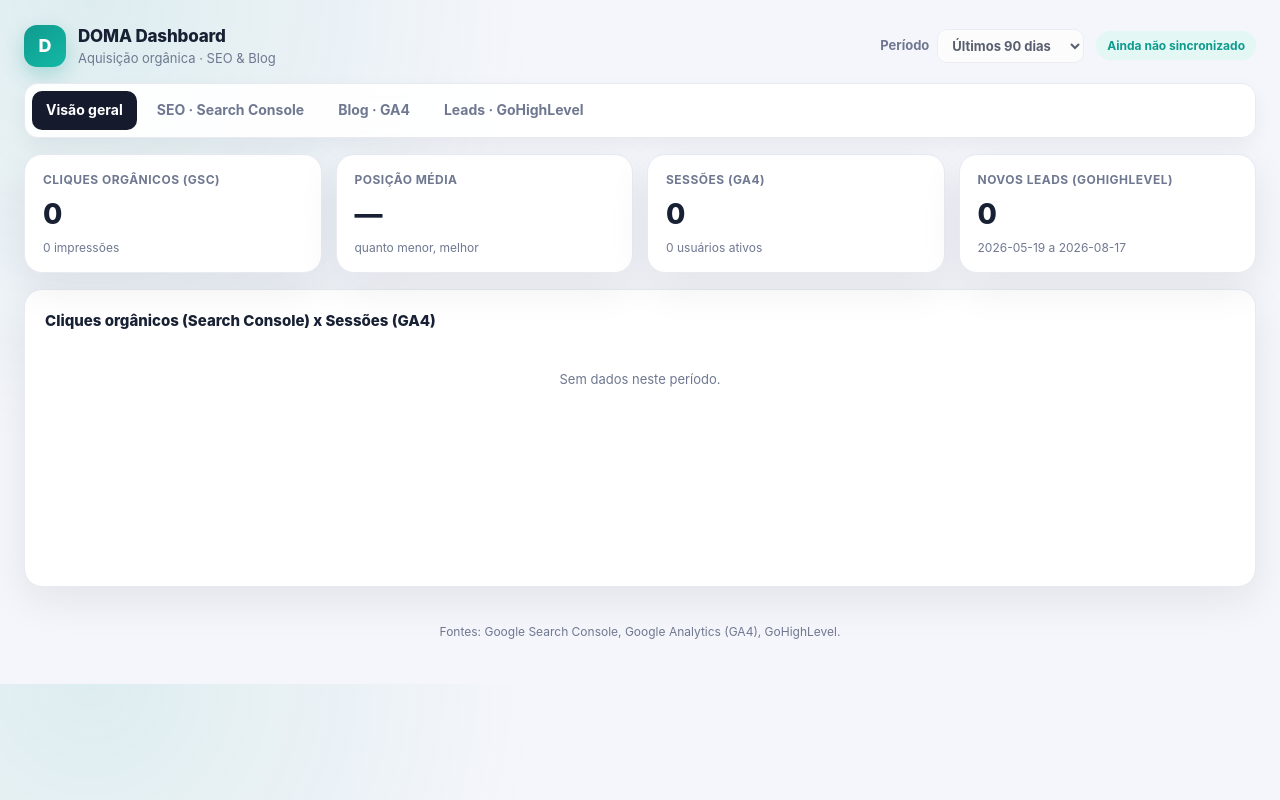
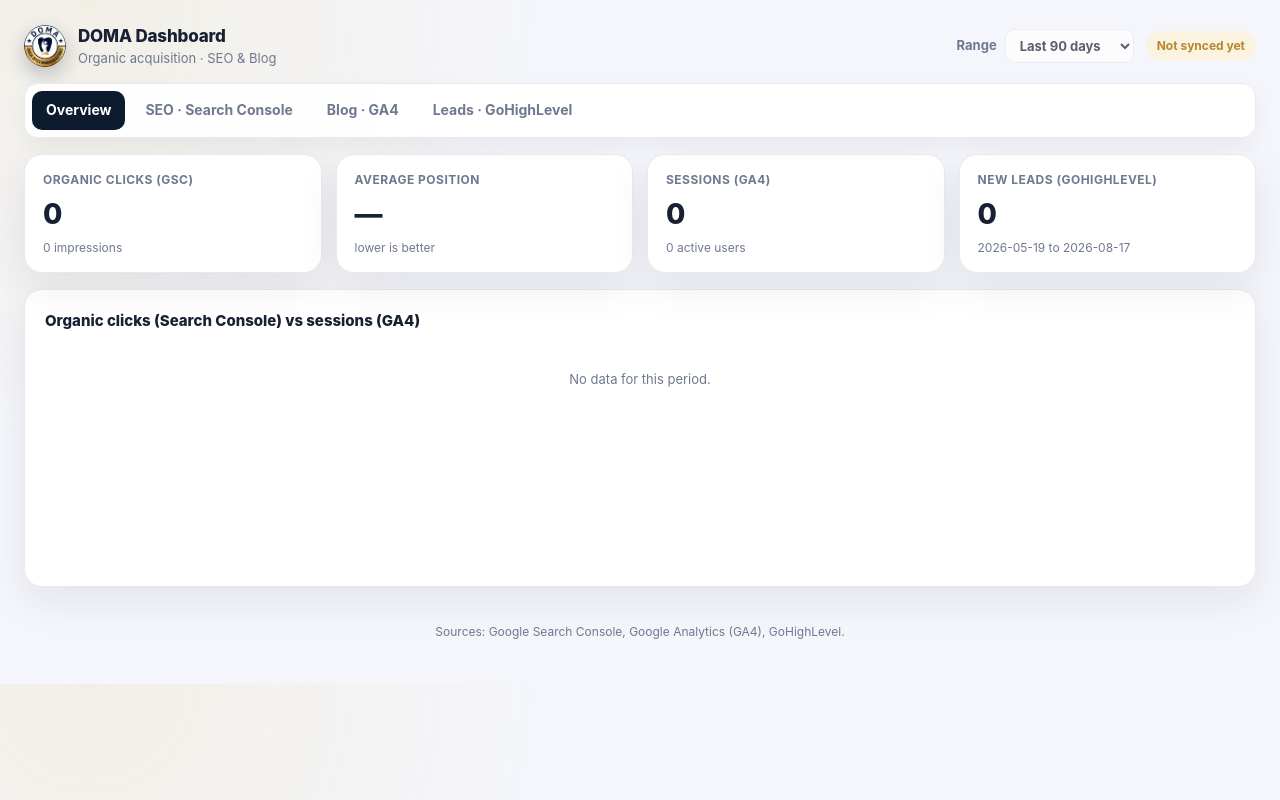
Before and after one commit to lucasroarts-rgb/DOMA-Dashboard, a FastAPI app: page / in a window 1280 px wide. Run offline with FastAPI, Linux system fonts and the light colour scheme.

Commit message:
Translate dashboard to English, add DOMA logo

```diff
--- a/docs/data.js
+++ b/docs/data.js
@@ -1 +1 @@
-window.DOMA_STATIC_DATA={"generated_at":"2026-08-17T12:39:49.351286+00:00","dashboard":{"start_date":"2026-05-19","end_date":"2026-08-17","search_console":{"available":false,"clicks":0,"impressions":0,"ctr":0.0,"position":0.0,"daily":[],"top_queries":[],"last_synced_at":null},"ga4":{"available":false,"active_users":0,"new_users":0,"sessions":0,"engaged_sessions":0,"daily":[],"channels":[],"top_pages":[],"last_synced_at":null},"ghl":{"available":false,"total_leads":0,"daily":[],"by_source":[],"email_available":false,"email_campaigns":[],"last_synced_at":null},"sync_status":[]}};
+window.DOMA_STATIC_DATA={"generated_at":"2026-08-17T19:25:51.186563+00:00","dashboard":{"start_date":"2026-05-19","end_date":"2026-08-17","search_console":{"available":false,"clicks":0,"impressions":0,"ctr":0.0,"position":0.0,"daily":[],"top_queries":[],"last_synced_at":null},"ga4":{"available":false,"active_users":0,"new_users":0,"sessions":0,"engaged_sessions":0,"daily":[],"channels":[],"top_pages":[],"last_synced_at":null},"ghl":{"available":false,"total_leads":0,"daily":[],"by_source":[],"email_available":false,"email_campaigns":[],"last_synced_at":null},"sync_status":[]}};
--- a/docs/export-summary.json
+++ b/docs/export-summary.json
@@ -1,5 +1,5 @@
 {
-  "generated_at": "2026-08-17T12:39:49.351286+00:00",
+  "generated_at": "2026-08-17T19:25:51.186563+00:00",
   "search_console_clicks": 0,
   "ga4_sessions": 0,
   "ghl_leads": 0
--- a/scripts/generate_public_site.py
+++ b/scripts/generate_public_site.py
@@ -51,6 +51,7 @@ def main() -> int:
     index_html = (STATIC_DIR / "index.html").read_text(encoding="utf-8")
     index_html = index_html.replace("/static/styles.css", "styles.css")
     index_html = index_html.replace("/static/dashboard.js", "dashboard.js")
+    index_html = index_html.replace("/static/assets/", "assets/")
     (DOCS_DIR / "index.html").write_text(index_html, encoding="utf-8")
     (DOCS_DIR / "styles.css").write_text(
         (STATIC_DIR / "styles.css").read_text(encoding="utf-8"), encoding="utf-8"
--- a/static/dashboard.js
+++ b/static/dashboard.js
@@ -5,19 +5,19 @@ let dashboard = null;
 
 function number(value) {
   if (value === null || value === undefined || Number.isNaN(Number(value))) return "—";
-  return Number(value).toLocaleString("pt-BR");
+  return Number(value).toLocaleString("en-US");
 }
 
 function percent(value) {
   if (value === null || value === undefined) return "—";
-  return `${Number(value).toLocaleString("pt-BR", { maximumFractionDigits: 1 })}%`;
+  return `${Number(value).toLocaleString("en-US", { maximumFractionDigits: 1 })}%`;
 }
 
 function shortDate(isoDate) {
   if (!isoDate) return "—";
   const d = new Date(isoDate + "T00:00:00");
   if (Number.isNaN(d.getTime())) return isoDate;
-  return d.toLocaleDateString("pt-BR", { day: "2-digit", month: "short" });
+  return d.toLocaleDateString("en-US", { day: "2-digit", month: "short" });
 }
 
 async function loadDashboard(days) {
@@ -42,7 +42,7 @@ async function loadDashboard(days) {
 
 /* ---------- SVG line chart (hand-rolled, no external library) ---------- */
 
-function chartEmpty(containerId, message = "Sem dados neste período.") {
+function chartEmpty(containerId, message = "No data for this period.") {
   const el = document.getElementById(containerId);
   if (el) el.innerHTML = `<div class="chart-empty">${message}</div>`;
 }
@@ -117,7 +117,7 @@ function renderCards(containerId, items) {
     .join("");
 }
 
-function renderTable(tableId, rows, renderRow, emptyMessage = "Sem dados neste período.") {
+function renderTable(tableId, rows, renderRow, emptyMessage = "No data for this period.") {
   const table = document.getElementById(tableId);
   if (!table) return;
   const tbody = table.querySelector("tbody");
@@ -137,10 +137,10 @@ function renderOverview() {
   const ghl = dashboard.ghl;
 
   renderCards("overviewCards", [
-    { label: "Cliques orgânicos (GSC)", value: number(gsc.clicks), hint: `${number(gsc.impressions)} impressões` },
-    { label: "Posição média", value: gsc.position || "—", hint: "quanto menor, melhor" },
-    { label: "Sessões (GA4)", value: number(ga4.sessions), hint: `${number(ga4.active_users)} usuários ativos` },
-    { label: "Novos leads (GoHighLevel)", value: number(ghl.total_leads), hint: `${dashboard.start_date} a ${dashboard.end_date}` },
+    { label: "Organic clicks (GSC)", value: number(gsc.clicks), hint: `${number(gsc.impressions)} impressions` },
+    { label: "Average position", value: gsc.position || "—", hint: "lower is better" },
+    { label: "Sessions (GA4)", value: number(ga4.sessions), hint: `${number(ga4.active_users)} active users` },
+    { label: "New leads (GoHighLevel)", value: number(ghl.total_leads), hint: `${dashboard.start_date} to ${dashboard.end_date}` },
   ]);
 
   const gscByDate = new Map(gsc.daily.map((d) => [d.report_date, d.clicks]));
@@ -148,25 +148,25 @@ function renderOverview() {
   const dates = [...new Set([...gscByDate.keys(), ...ga4ByDate.keys()])].sort();
 
   svgLineChart("overviewChart", [
-    { label: "Cliques orgânicos", points: dates.map((d) => ({ date: d, value: gscByDate.get(d) || 0 })) },
-    { label: "Sessões (GA4)", points: dates.map((d) => ({ date: d, value: ga4ByDate.get(d) || 0 })) },
+    { label: "Organic clicks", points: dates.map((d) => ({ date: d, value: gscByDate.get(d) || 0 })) },
+    { label: "Sessions (GA4)", points: dates.map((d) => ({ date: d, value: ga4ByDate.get(d) || 0 })) },
   ]);
 }
 
 function renderSeo() {
   const gsc = dashboard.search_console;
   renderCards("seoCards", [
-    { label: "Cliques", value: number(gsc.clicks) },
-    { label: "Impressões", value: number(gsc.impressions) },
-    { label: "CTR médio", value: percent(gsc.ctr) },
-    { label: "Posição média", value: gsc.position || "—" },
+    { label: "Clicks", value: number(gsc.clicks) },
+    { label: "Impressions", value: number(gsc.impressions) },
+    { label: "Average CTR", value: percent(gsc.ctr) },
+    { label: "Average position", value: gsc.position || "—" },
   ]);
 
   if (!gsc.available) {
-    chartEmpty("seoChart", "Nenhum dado do Search Console ainda. Rode scripts/sync_gsc.py.");
+    chartEmpty("seoChart", "No Search Console data yet. Run scripts/sync_gsc.py.");
   } else {
     svgLineChart("seoChart", [
-      { label: "Cliques", points: gsc.daily.map((d) => ({ date: d.report_date, value: d.clicks })) },
+      { label: "Clicks", points: gsc.daily.map((d) => ({ date: d.report_date, value: d.clicks })) },
     ]);
   }
 
@@ -180,17 +180,17 @@ function renderSeo() {
 function renderBlog() {
   const ga4 = dashboard.ga4;
   renderCards("blogCards", [
-    { label: "Sessões", value: number(ga4.sessions) },
-    { label: "Usuários ativos", value: number(ga4.active_users) },
-    { label: "Novos usuários", value: number(ga4.new_users) },
-    { label: "Sessões engajadas", value: number(ga4.engaged_sessions) },
+    { label: "Sessions", value: number(ga4.sessions) },
+    { label: "Active users", value: number(ga4.active_users) },
+    { label: "New users", value: number(ga4.new_users) },
+    { label: "Engaged sessions", value: number(ga4.engaged_sessions) },
   ]);
 
   if (!ga4.available) {
-    chartEmpty("blogChart", "Nenhum dado do GA4 ainda. Rode scripts/sync_ga4.py.");
+    chartEmpty("blogChart", "No GA4 data yet. Run scripts/sync_ga4.py.");
   } else {
     svgLineChart("blogChart", [
-      { label: "Sessões", points: ga4.daily.map((d) => ({ date: d.report_date, value: d.sessions })) },
+      { label: "Sessions", points: ga4.daily.map((d) => ({ date: d.report_date, value: d.sessions })) },
     ]);
   }
 
@@ -205,16 +205,16 @@ function renderBlog() {
 function renderLeads() {
   const ghl = dashboard.ghl;
   renderCards("leadsCards", [
-    { label: "Novos leads", value: number(ghl.total_leads) },
-    { label: "Fontes ativas", value: number(ghl.by_source.length) },
-    { label: "Campanhas de email", value: ghl.email_available ? number(ghl.email_campaigns.length) : "—" },
+    { label: "New leads", value: number(ghl.total_leads) },
+    { label: "Active sources", value: number(ghl.by_source.length) },
+    { label: "Email campaigns", value: ghl.email_available ? number(ghl.email_campaigns.length) : "—" },
   ]);
 
   if (!ghl.available) {
-    chartEmpty("leadsChart", "Nenhum dado do GoHighLevel ainda. Rode scripts/sync_ghl.py.");
+    chartEmpty("leadsChart", "No GoHighLevel data yet. Run scripts/sync_ghl.py.");
   } else {
     svgLineChart("leadsChart", [
-      { label: "Novos leads", points: ghl.daily.map((d) => ({ date: d.report_date, value: d.lead_count })) },
+      { label: "New leads", points: ghl.daily.map((d) => ({ date: d.report_date, value: d.lead_count })) },
     ]);
   }
 
@@ -230,7 +230,7 @@ function renderLeads() {
 
 function renderAll() {
   if (!dashboard) {
-    document.getElementById("app").innerHTML = `<div class="panel"><div class="empty">Não foi possível carregar o dashboard. Confirme que o servidor local está rodando (RUN_DASHBOARD.bat) e que os dados foram sincronizados.</div></div>`;
+    document.getElementById("app").innerHTML = `<div class="panel"><div class="empty">Could not load the dashboard. Make sure the local server is running (RUN_DASHBOARD.bat) and data has been synced.</div></div>`;
     return;
   }
   renderOverview();
@@ -245,7 +245,7 @@ function renderAll() {
   ].filter(Boolean).sort().at(-1);
   const lastSyncedEl = document.getElementById("lastSynced");
   if (lastSyncedEl) {
-    lastSyncedEl.textContent = synced ? `Sincronizado ${new Date(synced).toLocaleString("pt-BR")}` : "Ainda não sincronizado";
+    lastSyncedEl.textContent = synced ? `Synced ${new Date(synced).toLocaleString("en-US")}` : "Not synced yet";
   }
 }
 
@@ -268,7 +268,7 @@ function initRangeSelect() {
   if (!select) return;
   if (IS_STATIC) {
     select.disabled = true;
-    select.title = "No site publicado, o período é fixo (definido na última sincronização).";
+    select.title = "On the published site the range is fixed (set by the last sync).";
     return;
   }
   select.addEventListener("change", async () => {
--- a/static/index.html
+++ b/static/index.html
@@ -1,29 +1,30 @@
 <!doctype html>
-<html lang="pt-BR">
+<html lang="en">
 <head>
 <meta charset="utf-8">
 <meta name="viewport" content="width=device-width, initial-scale=1">
 <title>DOMA Dashboard</title>
-<link rel="stylesheet" href="/static/styles.css?v=1">
+<link rel="icon" href="/static/assets/doma-logo.webp">
+<link rel="stylesheet" href="/static/styles.css?v=2">
 </head>
 <body>
 <div class="shell">
 
   <header class="topbar">
     <div class="brand">
-      <div class="brand-mark">D</div>
+      <img class="brand-mark" src="/static/assets/doma-logo.webp" alt="DOMA">
       <div>
         <div class="brand-title">DOMA Dashboard</div>
-        <div class="brand-sub">Aquisição orgânica &middot; SEO &amp; Blog</div>
+        <div class="brand-sub">Organic acquisition &middot; SEO &amp; Blog</div>
       </div>
     </div>
     <div class="top-actions">
       <label class="range-picker">
-        Período
+        Range
         <select id="rangeSelect">
-          <option value="30">Últimos 30 dias</option>
-          <option value="90" selected>Últimos 90 dias</option>
-          <option value="180">Últimos 180 dias</option>
+          <option value="30">Last 30 days</option>
+          <option value="90" selected>Last 90 days</option>
+          <option value="180">Last 180 days</option>
         </select>
       </label>
       <span id="lastSynced" class="pill info">—</span>
@@ -31,7 +32,7 @@
   </header>
 
   <nav class="tabs" id="tabs">
-    <button class="tab active" data-view="overview">Visão geral</button>
+    <button class="tab active" data-view="overview">Overview</button>
     <button class="tab" data-view="seo">SEO &middot; Search Console</button>
     <button class="tab" data-view="blog">Blog &middot; GA4</button>
     <button class="tab" data-view="leads">Leads &middot; GoHighLevel</button>
@@ -42,7 +43,7 @@
     <section class="view active" id="view-overview">
       <div class="cards" id="overviewCards"></div>
       <div class="panel">
-        <h2>Cliques orgânicos (Search Console) x Sessões (GA4)</h2>
+        <h2>Organic clicks (Search Console) vs sessions (GA4)</h2>
         <div id="overviewChart" class="chart-box"></div>
       </div>
     </section>
@@ -50,14 +51,14 @@
     <section class="view" id="view-seo">
       <div class="cards" id="seoCards"></div>
       <div class="panel">
-        <h2>Posição média e cliques por dia</h2>
+        <h2>Average position and clicks per day</h2>
         <div id="seoChart" class="chart-box"></div>
       </div>
       <div class="panel">
-        <h2>Top buscas (queries)</h2>
+        <h2>Top search queries</h2>
         <div class="table-wrap">
           <table id="seoQueriesTable">
-            <thead><tr><th>Query</th><th>Cliques</th><th>Impressões</th><th>CTR</th><th>Posição</th></tr></thead>
+            <thead><tr><th>Query</th><th>Clicks</th><th>Impressions</th><th>CTR</th><th>Position</th></tr></thead>
             <tbody></tbody>
           </table>
         </div>
@@ -67,24 +68,24 @@
     <section class="view" id="view-blog">
       <div class="cards" id="blogCards"></div>
       <div class="panel">
-        <h2>Sessões por dia</h2>
+        <h2>Sessions per day</h2>
         <div id="blogChart" class="chart-box"></div>
       </div>
       <div class="grid-2">
         <div class="panel">
-          <h2>Origem do tráfego</h2>
+          <h2>Traffic source</h2>
           <div class="table-wrap">
             <table id="blogChannelsTable">
-              <thead><tr><th>Canal</th><th>Sessões</th></tr></thead>
+              <thead><tr><th>Channel</th><th>Sessions</th></tr></thead>
               <tbody></tbody>
             </table>
           </div>
         </div>
         <div class="panel">
-          <h2>Páginas mais visitadas</h2>
+          <h2>Top pages</h2>
           <div class="table-wrap">
             <table id="blogPagesTable">
-              <thead><tr><th>Página</th><th>Sessões</th></tr></thead>
+              <thead><tr><th>Page</th><th>Sessions</th></tr></thead>
               <tbody></tbody>
             </table>
           </div>
@@ -95,27 +96,27 @@
     <section class="view" id="view-leads">
       <div class="cards" id="leadsCards"></div>
       <div class="panel">
-        <h2>Novos leads por dia</h2>
+        <h2>New leads per day</h2>
         <div id="leadsChart" class="chart-box"></div>
       </div>
       <div class="grid-2">
         <div class="panel">
-          <h2>Leads por fonte</h2>
+          <h2>Leads by source</h2>
           <div class="table-wrap">
             <table id="leadsSourceTable">
-              <thead><tr><th>Fonte</th><th>Leads</th></tr></thead>
+              <thead><tr><th>Source</th><th>Leads</th></tr></thead>
               <tbody></tbody>
             </table>
           </div>
         </div>
         <div class="panel">
-          <h2>Campanhas de email</h2>
+          <h2>Email campaigns</h2>
           <div id="emailUnavailable" class="empty" style="display:none">
-            Dados de campanhas de email ainda não disponíveis - ver README.md (endpoint do GoHighLevel precisa ser confirmado).
+            Email campaign data not available yet - see README.md (GoHighLevel endpoint still needs to be confirmed).
           </div>
           <div class="table-wrap">
             <table id="leadsEmailTable">
-              <thead><tr><th>Campanha</th><th>Enviados</th><th>Abertura</th><th>Clique</th></tr></thead>
+              <thead><tr><th>Campaign</th><th>Recipients</th><th>Open rate</th><th>Click rate</th></tr></thead>
               <tbody></tbody>
             </table>
           </div>
@@ -126,11 +127,11 @@
   </main>
 
   <footer class="footer">
-    <span id="footerNote">Fontes: Google Search Console, Google Analytics (GA4), GoHighLevel.</span>
+    <span id="footerNote">Sources: Google Search Console, Google Analytics (GA4), GoHighLevel.</span>
   </footer>
 
 </div>
 <script src="data.js?v=1" onerror="void 0"></script>
-<script src="/static/dashboard.js?v=1"></script>
+<script src="/static/dashboard.js?v=2"></script>
 </body>
 </html>
--- a/static/styles.css
+++ b/static/styles.css
@@ -4,10 +4,10 @@
   --line:#e8eaf1;
   --panel:#ffffff;
   --bg:#f5f6fb;
-  --teal:#0f9b8e;
-  --teal-2:#14b8a6;
-  --teal-soft:#e3f7f4;
-  --navy:#151b2d;
+  --teal:#b8862e;
+  --teal-2:#d4af37;
+  --teal-soft:#faf3e0;
+  --navy:#0d1b2e;
   --green:#189b68;
   --red:#c84545;
   --shadow:0 14px 40px rgba(21,27,45,.08);
@@ -19,7 +19,7 @@ html{scroll-behavior:smooth}
 body{
   margin:0;
   background:
-    radial-gradient(circle at 7% 0%, rgba(15,155,142,.10), transparent 28rem),
+    radial-gradient(circle at 7% 0%, rgba(212,175,55,.10), transparent 28rem),
     var(--bg);
   color:var(--ink);
   font-family:Inter, ui-sans-serif, system-ui, -apple-system, "Segoe UI", sans-serif;
@@ -33,10 +33,9 @@ a{color:inherit}
 .topbar{display:flex;align-items:center;justify-content:space-between;gap:16px;flex-wrap:wrap;margin-bottom:16px}
 .brand{display:flex;align-items:center;gap:12px}
 .brand-mark{
-  width:42px;height:42px;border-radius:13px;
-  background:linear-gradient(145deg,var(--teal),var(--teal-2));
-  display:grid;place-items:center;color:#fff;font-weight:800;font-size:18px;
-  box-shadow:0 8px 20px rgba(15,155,142,.28)
+  width:42px;height:42px;border-radius:50%;
+  object-fit:cover;
+  box-shadow:0 8px 20px rgba(13,27,46,.24)
 }
 .brand-title{font-weight:800;letter-spacing:-.01em;font-size:17px}
 .brand-sub{color:var(--muted);font-size:13px}
```
Also changed, not shown: docs/dashboard.js (+31 -31 lines), docs/index.html (+27 -26 lines), docs/styles.css (+8 -9 lines), static/assets/doma-logo.webp (added), 1 other file.
